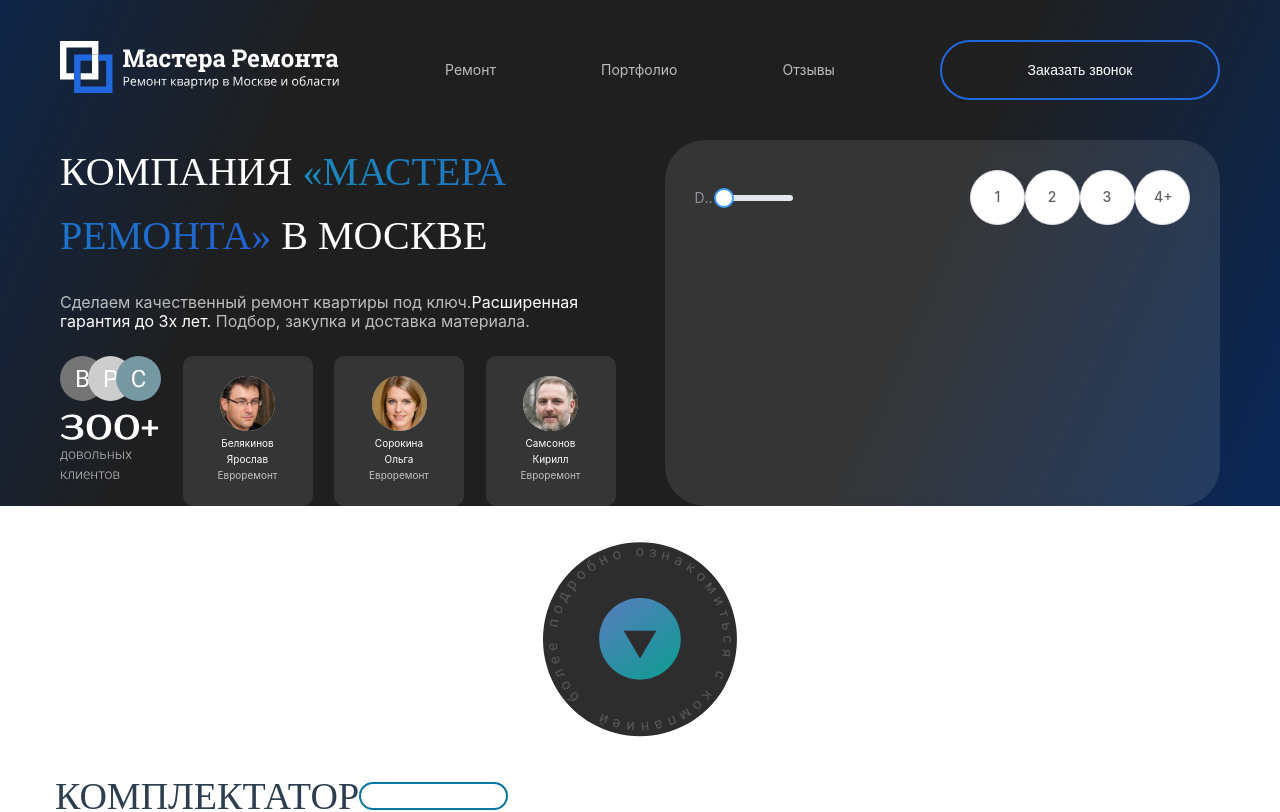
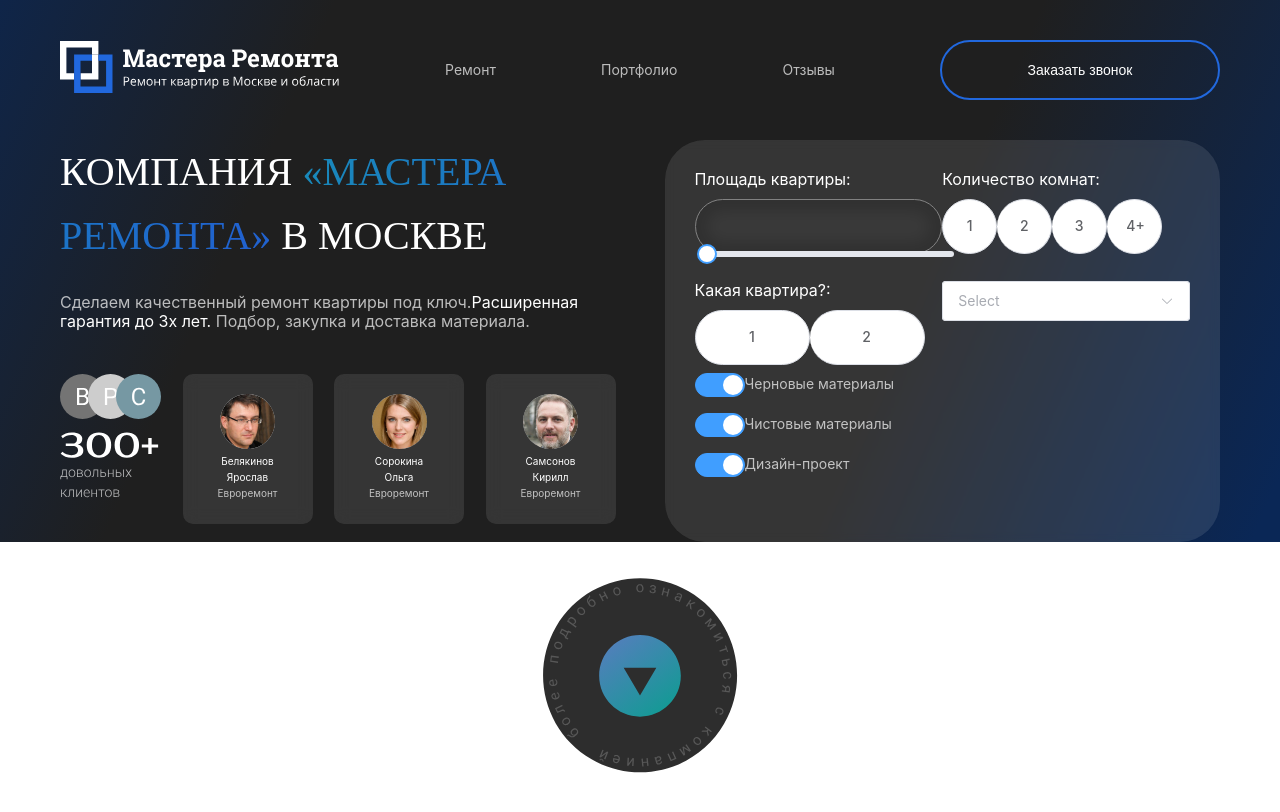
Before and after one commit to aleksamatis/tz-verstka, a Vue app: page /calculator in a window 1280 px wide. Shown: the top 812 px of the page. Built offline with nearby package versions, Linux system fonts and the light colour scheme; a web font is replaced by a local one.

Commit message:
calculator

```diff
--- a/src/components/CalculatorComponent.vue
+++ b/src/components/CalculatorComponent.vue
@@ -1,19 +1,47 @@
 <script setup>
 import { ref } from 'vue'
+const value = ref(true)
+const value5 = ref('')
 const value1 = ref(0)
+const value2 = ref(true)
+const value3 = ref(true)
 const formatTooltip = (val) => {
   return val / 100
 }
 const radio1 = ref('New York')
+const radio2 = ref('New York')
+
+const options = [
+  {
+    value: 'Option1',
+    label: 'Option1',
+  },
+  {
+    value: 'Option2',
+    label: 'Option2',
+  },
+  {
+    value: 'Option3',
+    label: 'Option3',
+  },
+  {
+    value: 'Option4',
+    label: 'Option4',
+  },
+]
 </script>
 <template>
   <div class="main-container">
     <div class="flex-str">
-      <div class="slider-block">
-        <span class="demonstration">Default value</span>
-        <el-slider v-model="value1" />
+      <div>
+        <div class="calculator-title">Площадь квартиры:</div>
+        <div class="vol-slider"></div>
+        <div class="slider-block">
+          <el-slider v-model="value1" />
+        </div>
       </div>
-      <div>
+      <div class="calculator-radio">
+        <div class="calculator-title">Количество комнат:</div>
         <el-radio-group v-model="radio1" size="large">
           <el-radio-button label="1" />
           <el-radio-button label="2"/>
@@ -22,6 +50,45 @@ const radio1 = ref('New York')
         </el-radio-group>
       </div>
     </div>
+    <div class="flex-str">
+    <div class="flex-str-special">
+      <div class="calculator-radio-what-flat">
+        <div class="calculator-title">Какая квартира?:</div>
+        <el-radio-group v-model="radio2" size="large">
+          <el-radio-button label="1" />
+          <el-radio-button label="2"/>
+        </el-radio-group>
+      </div>
+      <div>
+        <div>
+        <el-switch
+          v-model="value"
+          size="large"
+        /><span class="switch-text">Черновые материалы</span>
+        </div>
+        <div>
+        <el-switch
+          v-model="value2"
+          size="large"
+        /><span class="switch-text">Чистовые материалы</span>
+        </div>
+        <div>
+        <el-switch
+          v-model="value3"
+          size="large"
+        /><span class="switch-text">Дизайн-проект</span>
+        </div>
+      </div>
+    </div>
+    <el-select v-model="value5" class="m-2" placeholder="Select" size="large">
+    <el-option
+      v-for="item in options"
+      :key="item.value"
+      :label="item.label"
+      :value="item.value"
+    />
+    </el-select>
+  </div>
   </div>
 </template>
 
@@ -37,38 +104,61 @@ const radio1 = ref('New York')
   display: flex;
   width: 100%;
   justify-content: space-between;
+  padding-bottom: 27px;
+}
+.flex-str-special {
+  display: flex;
+  width: 100%;
+  align-items: start;
+  flex-direction: column;
 }
 
-/* ::v-deep(.el-carousel__item) {
-  border-radius: 40px;
- } */
+.switch-text {
+  font-size: 14px;
+  line-height: 16px;
+  color: rgba(255, 255, 255, 0.7);
+}
 
+.flex-str div {
+  flex: 1;
+}
+
+.vol-slider {
+  height: 55px;
+  background: #3A3A3A;
+  border: 1px solid #818181;
+  box-shadow: inset 0px 0px 15px 11px rgba(0, 0, 0, 0.17);
+  border-radius: 60px;
+  position: relative;
+}
 .slider-block {
-  display: flex;
+  position: absolute;
   align-items: center;
+  width: 100%;
+  bottom: 0;
 }
 .slider-block .el-slider {
   margin-top: 0;
   margin-left: 12px;
+  height: 0;
 }
-.slider-block .demonstration {
-  font-size: 14px;
-  color: var(--el-text-color-secondary);
-  line-height: 44px;
-  flex: 1;
-  overflow: hidden;
-  text-overflow: ellipsis;
-  white-space: nowrap;
-  margin-bottom: 0;
-}
-.slider-block .demonstration + .el-slider {
-  flex: 0 0 70%;
-}
-
 ::v-deep(.el-radio-button) .el-radio-button__inner {
   border-radius: 100%;
   width: 55px;
   height: 55px;
   line-height: 27px;
 }
+.calculator-radio-what-flat ::v-deep(.el-radio-button) .el-radio-button__inner {
+  width: 115px;
+  height: 55px;
+  border-radius: 60px;
+}
+.calculator-title {
+  font-style: normal;
+  font-weight: 400;
+  font-size: 16px;
+  line-height: 19px;
+  color: #fff;
+  padding-bottom: 10px;
+}
 </style>
```
